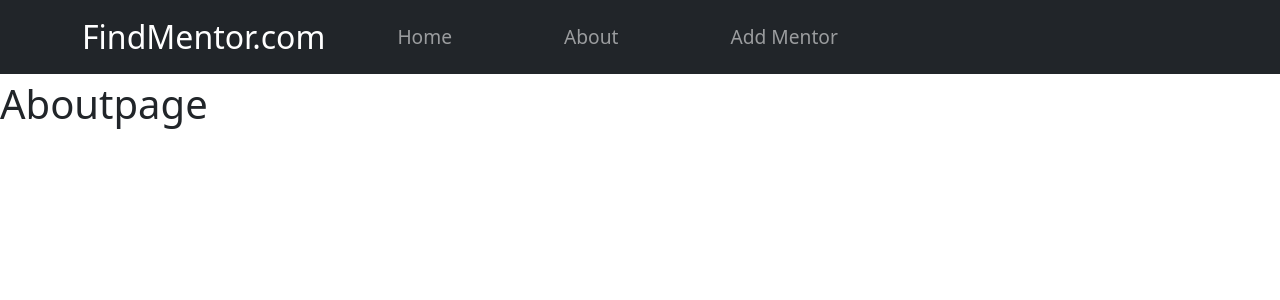
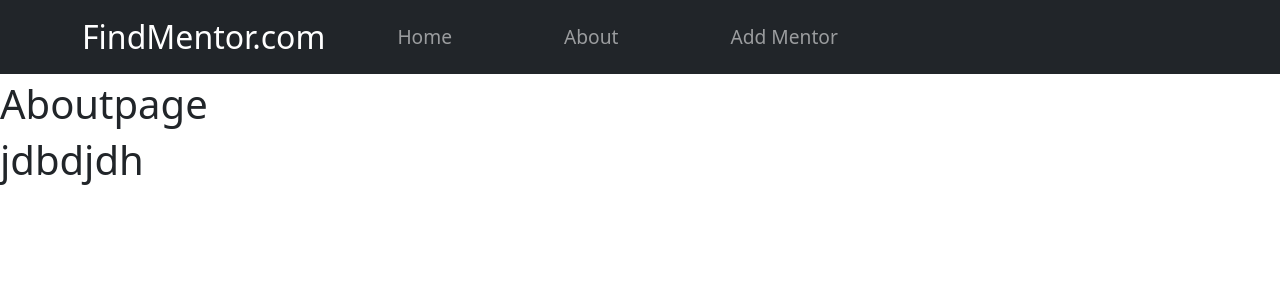
Before and after one commit to anurickster/mentor-search, a React (Create React App) app: page /about in a window 1280 px wide. Shown: the top 300 px of the page. Built offline with nearby package versions, Linux system fonts and the light colour scheme.

Commit message:
haahgsahs

```diff
--- a/src/Components/Aboutpage/Aboutpage.js
+++ b/src/Components/Aboutpage/Aboutpage.js
@@ -1,9 +1,10 @@
-import React from 'react';
+import React from "react";
 
 const Aboutpage = () => {
   return (
     <div>
       <h1>Aboutpage</h1>
+      <h1>jdbdjdh</h1>
     </div>
   );
 };
```
